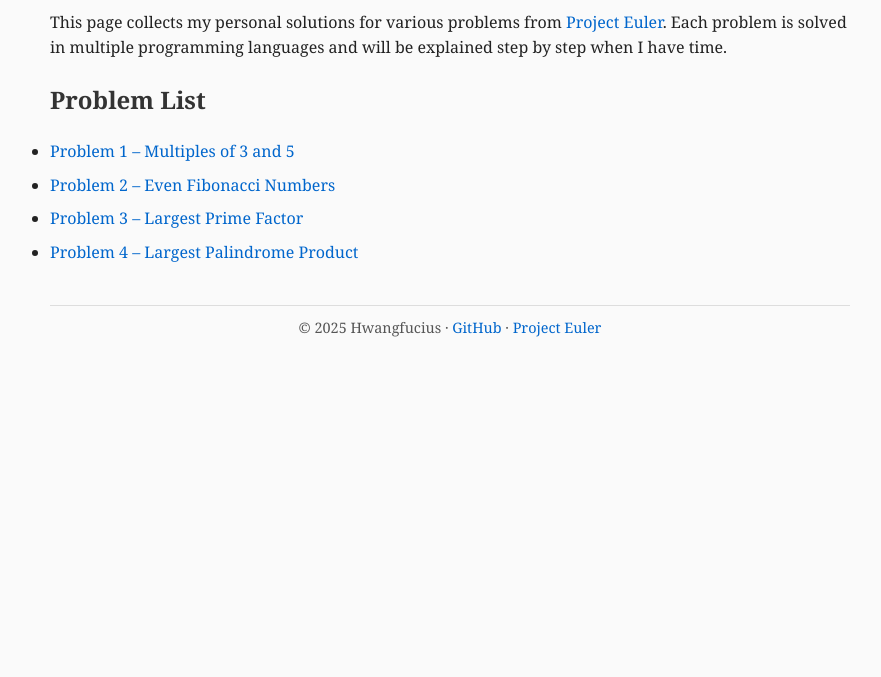
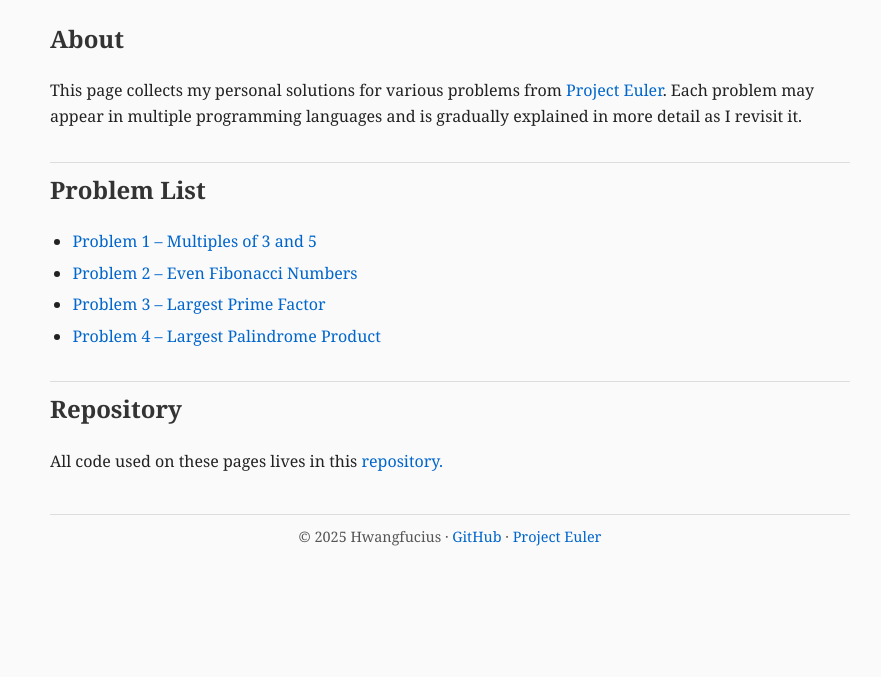
Before and after one commit to hwang-fu/project-euler, a website: page index.html in a window 1280 px wide. Shown: the part 123-800 px from the top of the page, without its empty margins (190-1071 px from the left). Drawn offline with Linux system fonts and the light colour scheme.

Commit message:
style: index

```diff
--- a/index.html
+++ b/index.html
@@ -2,14 +2,14 @@
 <html lang="en">
 <head>
     <meta charset="utf-8" />
-  <title>Project Euler Solutions – by Hwangfucius</title>
+    <title>Project Euler Solutions</title>
     <meta name="viewport" content="width=device-width, initial-scale=1.0" />
     <style>
         body {
             font-family: "Georgia", "Times New Roman", serif;
             max-width: 800px;
             margin: 60px auto;
-      padding: 0 20px;
+            padding: 0 20px 40px;
             line-height: 1.6;
             color: #222;
             background-color: #fafafa;
@@ -17,6 +17,20 @@
 
         h1, h2 {
             color: #333;
+            margin-top: 0;
+        }
+
+        h1 {
+            font-size: 2rem;
+            margin-bottom: 0.25em;
+            text-align: center;
+        }
+
+        .subtitle {
+            text-align: center;
+            font-size: 0.95rem;
+            color: #666;
+            margin-bottom: 1.5em;
         }
 
         a {
@@ -28,17 +42,29 @@
             text-decoration: underline;
         }
 
-    ul {
-      list-style-type: none;
-      padding-left: 0;
+        .section {
+            margin-top: 2rem;
+            padding-top: 0.5rem;
+            border-top: 1px solid #ddd;
         }
 
-    li {
-      margin: 8px 0;
+        .section:first-of-type {
+            border-top: none;
+            padding-top: 0;
         }
 
-    ul > li {
+        .section p {
+            margin: 0.4em 0 0.6em;
+        }
+
+        .problem-list {
             list-style-type: disc;
+            padding-left: 1.4rem;
+            margin: 0.3em 0 0.2em;
+        }
+
+        .problem-list li {
+            margin: 6px 0;
         }
 
         footer {
@@ -54,22 +80,42 @@
 <body>
 
     <h1>Project Euler (PE)</h1>
+
+    <section class="section">
+        <h2>About</h2>
         <p>
             This page collects my personal solutions for various problems from
-    <a href="https://projecteuler.net" target="_blank">Project Euler</a>.
-    Each problem is solved in multiple programming languages and will be explained step by step when I have time.
+            <a href="https://projecteuler.net" target="_blank" rel="noopener noreferrer">Project Euler</a>.
+            Each problem may appear in multiple programming languages and is gradually
+            explained in more detail as I revisit it.
         </p>
+    </section>
 
+    <section class="section">
         <h2>Problem List</h2>
-  <ul>
+        <ul class="problem-list">
             <li><a href="docs/1.html">Problem 1 – Multiples of 3 and 5</a></li>
             <li><a href="docs/2.html">Problem 2 – Even Fibonacci Numbers</a></li>
             <li><a href="docs/3.html">Problem 3 – Largest Prime Factor</a></li>
             <li><a href="docs/4.html">Problem 4 – Largest Palindrome Product</a></li>
         </ul>
+    </section>
+
+    <section class="section">
+        <h2>Repository</h2>
+        <p>
+            All code used on these pages lives in this
+            <a href="https://github.com/hwang-fu/project-euler"
+             target="_blank" rel="noopener noreferrer">
+                repository.
+            </a>
+        </p>
+    </section>
 
     <footer>
-    © 2025 Hwangfucius · <a href="https://github.com/hwang-fu">GitHub</a> · <a href="https://projecteuler.net">Project Euler</a>
+        © 2025 Hwangfucius ·
+        <a href="https://github.com/hwang-fu" target="_blank" rel="noopener noreferrer">GitHub</a> ·
+        <a href="https://projecteuler.net" target="_blank" rel="noopener noreferrer">Project Euler</a>
     </footer>
 
 </body>
```
Lines whose indentation alone changed are shown as unchanged.
